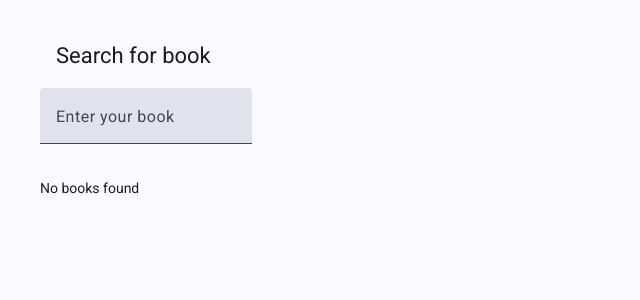
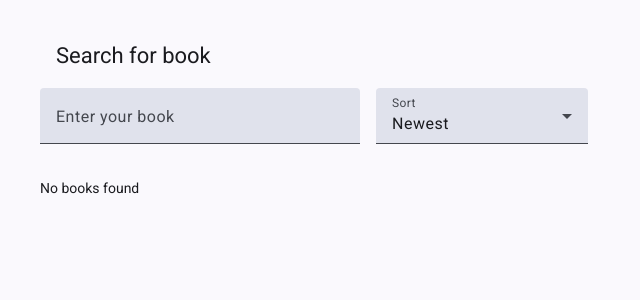
Before and after one commit to dimidroll450/test, an Angular app: page / in a window 1280 px wide. Shown: the top 300 px of the page, without its empty margins (0-640 px from the left). Built offline with nearby package versions, Linux system fonts and the light colour scheme.

Commit message:
Add sorting

```diff
--- a/src/app/app.html
+++ b/src/app/app.html
@@ -1,22 +1,29 @@
 <div class="container">
   <mat-toolbar color="primary">Search for book</mat-toolbar>
 
-  <mat-form-field>
+  <div class="search-container">
+    <mat-form-field class="search-input">
       <mat-label>Enter your book</mat-label>
       <input matInput [formControl]="searchFormBook">
     </mat-form-field>
 
+    <mat-form-field>
+      <mat-label>Sort</mat-label>
+      <mat-select [formControl]="sortControl">
+        <mat-option value="newest">Newest</mat-option>
+        <mat-option value="az">A-Z</mat-option>
+        <mat-option value="za">Z-A</mat-option>
+      </mat-select>
+    </mat-form-field>
+  </div>
   <div class="card-container">
-    @if(books.length === 0 || book.length < 3) {
-      <p>No books found</p>
-    }
-    @else if (books.length > 0) {
     @for (book of books; track book.id) {
       <app-card
         [bookTitle]="book.title"
         [bookDescription]="book.description">
       </app-card>
-      }
+    } @empty {
+      <p>No books found</p>
     }
   </div>
 </div>
--- a/src/app/app.scss
+++ b/src/app/app.scss
@@ -2,10 +2,22 @@
   max-width: 1200px;
   margin: 0 auto;
   padding: 1.5rem;
+
+  .search-container {
+    display: flex;
+    flex-direction: row;
+    gap: 1rem;
+    width: 100%;
+
+    .search-input {
+      min-width: 20rem;
+    }
   }
 
   .card-container {
     display: flex;
     justify-content: flex-start;
+    flex-wrap: wrap;
     gap: 1rem;
   }
+}
--- a/src/app/app.ts
+++ b/src/app/app.ts
@@ -1,13 +1,13 @@
 import { Component, signal, OnInit } from '@angular/core';
-// import { RouterOutlet } from '@angular/router';
 import { FormControl, ReactiveFormsModule } from '@angular/forms';
-import { debounceTime, distinctUntilChanged } from 'rxjs/operators';
+import { debounceTime, distinctUntilChanged, startWith } from 'rxjs/operators';
 import { switchMap } from 'rxjs';
 
 // Material
 import { MatToolbar } from '@angular/material/toolbar';
 import { MatInput } from '@angular/material/input';
 import { MatFormField, MatLabel } from '@angular/material/form-field';
+import { MatSelectModule } from '@angular/material/select';
 
 import { Card } from './card/card';
 import { SearchBookService } from './search-book';
@@ -21,13 +21,13 @@ interface Book {
 @Component({
   selector: 'app-root',
   imports: [
-    // RouterOutlet,
     ReactiveFormsModule,
     MatFormField,
     MatInput,
     MatLabel,
     MatToolbar,
-    Card
+    Card,
+    MatSelectModule
   ],
   templateUrl: './app.html',
   styleUrl: './app.scss'
@@ -35,9 +35,10 @@ interface Book {
 export class App implements OnInit {
   protected readonly title = signal('test');
   books: Book[] = [];
-  book: string = '';
 
-  searchFormBook = new FormControl('');
+  searchFormBook = new FormControl('', { nonNullable: true });
+  sortControl = new FormControl<'az' | 'za' | 'newest'>('newest');
+
 
   constructor(
     private searchBookService: SearchBookService
@@ -45,19 +46,40 @@ export class App implements OnInit {
 
   ngOnInit() {
     this.searchFormBook.valueChanges.pipe(
-      debounceTime(200),
-      // distinctUntilChanged(),
+      startWith(''),
+      debounceTime(300),
+      distinctUntilChanged(),
       switchMap((value) => {
-        this.book = value || '';
 
-        if (value && value.trim().length > 1) {
+        // if (value && value.trim().length > 1) {
           return this.searchBookService.search(value);
-        } else {
-          return [];
-        }
+
       })
     ).subscribe((books: Book[]) => {
       this.books = books;
+      this.sortBooks();
     });
+
+    this.sortControl.valueChanges.subscribe(() => {
+      this.sortBooks();
+    })
+  }
+
+  private sortBooks(): void {
+    const clonedBooks = [...this.books];
+
+    switch (this.sortControl.value) {
+      case 'newest':
+        this.books = clonedBooks.sort((a, b) => b.id - a.id);
+        break;
+      case 'az':
+        this.books = clonedBooks.sort((a, b) => a.title.localeCompare(b.title));
+        break;
+      case 'za':
+        this.books = clonedBooks.sort((a, b) => b.title.localeCompare(a.title));
+        break;
+      default:
+        break;
+    }
   }
 }
--- a/src/app/card/card.scss
+++ b/src/app/card/card.scss
@@ -1,3 +1,4 @@
 .book-card {
-  max-width: 26rem;
+  max-width: 24rem;
+  min-width: 18rem;
 }
```
Lines whose indentation alone changed are shown as unchanged.
